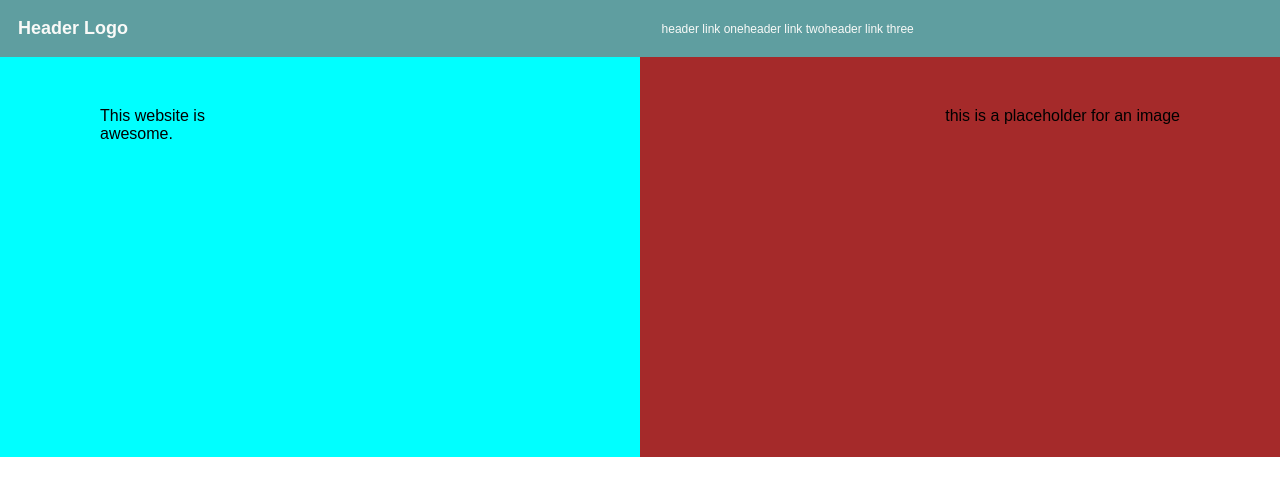
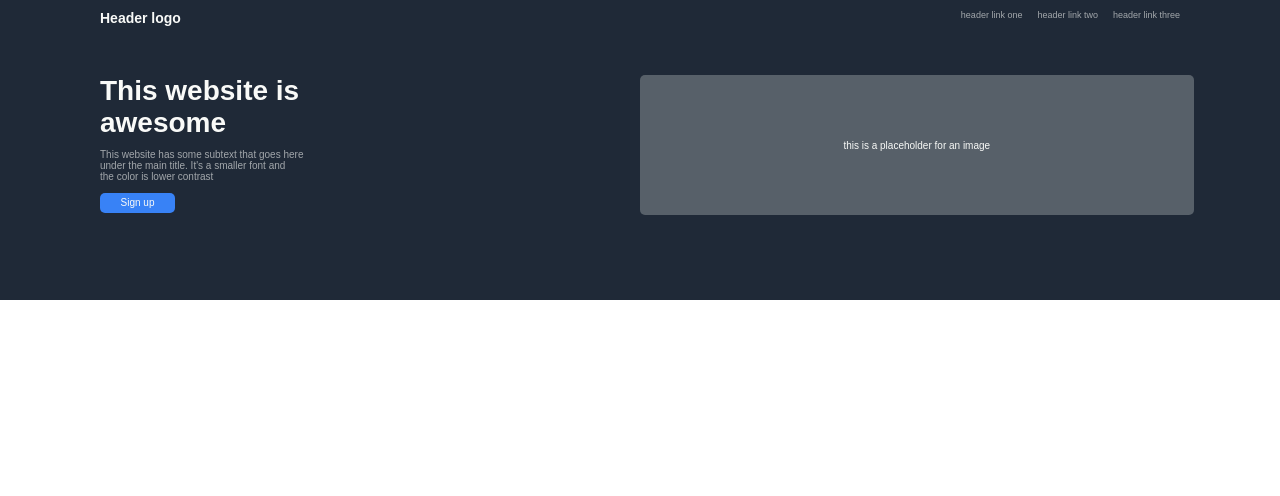
Before and after one commit to mahith-r/The-Odin-Project, a plain HTML site: page project-landing-page/index.html in a window 1280 px wide. Drawn offline with Linux system fonts and the light colour scheme.

Commit message:
section-one-updated

```diff
--- a/project-landing-page/index.css
+++ b/project-landing-page/index.css
@@ -2,70 +2,118 @@
     margin: 0;
     padding: 0;
     box-sizing: border-box;
-
     font-family:Arial, Helvetica, sans-serif;
 }
 
 .section-one {
     background-color: #1F2937;
-    height: 400px;
+    height: 300px;
     width: 100%px;
 }
 
     .top {
         display: flex;
+        height: 25%;
         justify-content: space-between;
-    align-items: center;
     }
 
         .header-logo {
             color: #F9FAF8;
-    font-weight: bold;
-    background-color: cadetblue;
+            padding-top: 10px;
+            padding-left: 100px;
+            font-weight: bolder;
+            font-size: 14px;
             width: 50%;
-    height: 100%;
-    padding: 1em;
-    font-size: 18px;
-    display: flex;
-
+            /*background-color: brown;*/
 
         }
 
         .other-links {
             color: #F9FAF8;
-    font-size: 12px;
+            opacity: 60%;
+            font-size: 9px;
             font-weight: 100;
-    background-color: cadetblue;
+            /*background-color: aqua;*/
+            display: flex;
             width: 50%;
+            flex-direction: row-reverse;
+            padding-top: 10px;
+            padding-right: 100px;
+            gap: 15px;
+        }
 
-    display: flex;
-    padding: 1.8em;
-}
 
     .bottom {
         display: flex;
-    background-color: aqua;
-    height: 100%;
+        height: 75%;
         /*justify-content: space-evenly;*/
         justify-content: space-between;
         /*align-items: center;*/
     }
 
-.bold-text {
-    padding-top: 50px;
+        .q3 {
+            /*background-color: aqua;*/
+            height: 200px;
+
+
+            /*padding-top: 50px;*/
             padding-left: 100px;
             width: 50%;
+            display: flex;
+            flex-direction: column;
+            /*justify-content: space-between;*/
+        }
 
-    display: flex;
+            .q31 {
+                color: #F9FAF8;
+                font-size: 28px;
+                font-weight: bolder;
 
             }
 
-.image-one {
-    background-color: brown;
-    width: 50%;
-    padding-top: 50px;
-    padding-right: 100px;
+            .q32 {
+                padding-top: 10px;
+                color:#F9FAF8;
+                opacity: 60%;
+                font-size: 10px;
+            }
 
+            .q33 {
+                padding-top: 10px;
+            }
+
+                .sign-up {
+                    display: inline-block;
+                    background-color: #3882F6;
+                    border-radius: 5px;
+                    height: 20px;
+                    width: 75px;
+                    font-size: 10px;
+                    color: #F9FAF8;
+                    border: 0px;
+                }
+
+        .q4 {
+            height: 140px;
             display: flex;
             flex-direction: row-reverse;
+            width: 50%;
+            justify-content: space-between;
         }
+
+            .qright {
+                background-color: #1F2937;
+                width: 100px;
+            }
+
+            .qleft {
+                color:#F9FAF8;
+                background-color: rgba(128, 138, 142, 0.577);
+                border-radius: 5px;
+                width: 100%;
+                display: flex;
+                justify-content: center;
+                align-items: center;
+                font-size: 10px;
+
+            }
--- a/project-landing-page/index.html
+++ b/project-landing-page/index.html
@@ -9,16 +9,39 @@
 <body>
     <div class="section-one">
         <div class="top">
-            <div class="header-logo">Header Logo</div>
+            <!--<div class="header-logo">Header Logo</div>
             <div class="other-links">
                 <div class="link-one">header link one</div>
                 <div class="link-two">header link two</div>
                 <div class="link-three">header link three</div>
+            </div>-->
+            <div class="header-logo">Header logo</div>
+            <div class="other-links">
+                <div class="link-three">header link three</div>
+                <div class="link-two">header link two</div>
+                <div class="link-one">header link one</div>
             </div>
+
         </div>
         <div class="bottom">
-            <di class="bold-text">This website is <br>awesome.</di>
-            <div class="image-one">this is a placeholder for an image</div>
+            <di class="q3">
+                <div class="q31">This website is <br>awesome</div>
+                <div class="q32">This website has some subtext that goes here
+                                <br>
+                                under the main title. It's a smaller font and
+                                <br>
+                                the color is lower contrast
+                    </div>
+                <div class="q33">
+                        <button type="button" class="sign-up">Sign up</button>
+                    </div>
+            </di>
+            <div class="q4">
+                <div class="qright"></div>
+                <div class="qleft">this is a placeholder for an image</div>
+
+            </div>
+
         </div>
     </div>
 
```
Lines whose indentation alone changed are shown as unchanged.
